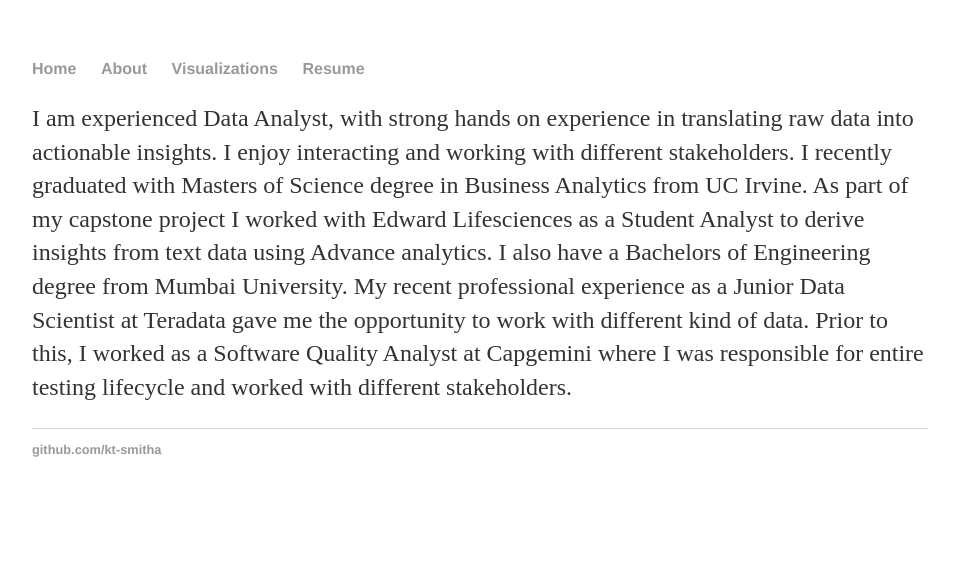
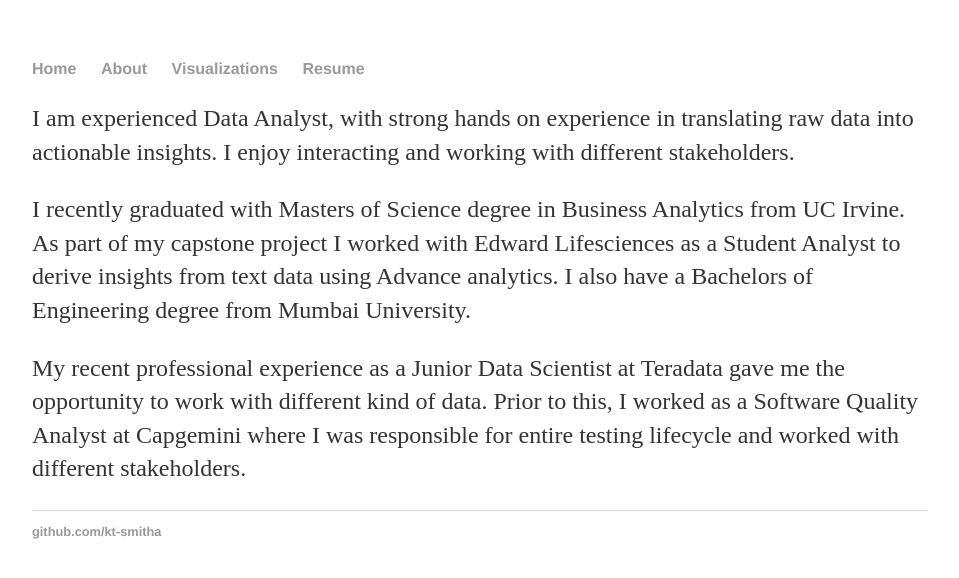
Before and after one commit to kt-smitha/kt-smitha.github.io, a Jekyll site: the page built from about/index.html, in a window 1280 px wide. Shown: the top 578 px of the page, without its empty margins (160-1119 px from the left). Built offline with Jekyll 4.4.1, drawn with Linux system fonts in a browser that asks for light colours.

```diff
--- a/about/index.html
+++ b/about/index.html
@@ -5,13 +5,13 @@ title: Smitha-About
 <div class="blurb">
 
 	<p>I am experienced Data Analyst, with strong hands on experience in translating raw data into actionable insights.
-	I enjoy interacting and working with different stakeholders.
+	I enjoy interacting and working with different stakeholders.</p>
 
-	I recently graduated with Masters of Science degree in Business Analytics from UC Irvine. As part of my capstone project
+	<p>I recently graduated with Masters of Science degree in Business Analytics from UC Irvine. As part of my capstone project
 	I worked with Edward Lifesciences as a Student Analyst to derive insights from text data using Advance analytics.
-	I also have a Bachelors of Engineering degree from Mumbai University.
+	I also have a Bachelors of Engineering degree from Mumbai University.</p>
 
-	My recent professional experience as a Junior Data Scientist at Teradata gave me the opportunity to work with different
+	<p>My recent professional experience as a Junior Data Scientist at Teradata gave me the opportunity to work with different
 	kind of data. Prior to this, I worked as a Software Quality Analyst at Capgemini where I was responsible for entire testing lifecycle
 	and worked with different stakeholders.
 
```
